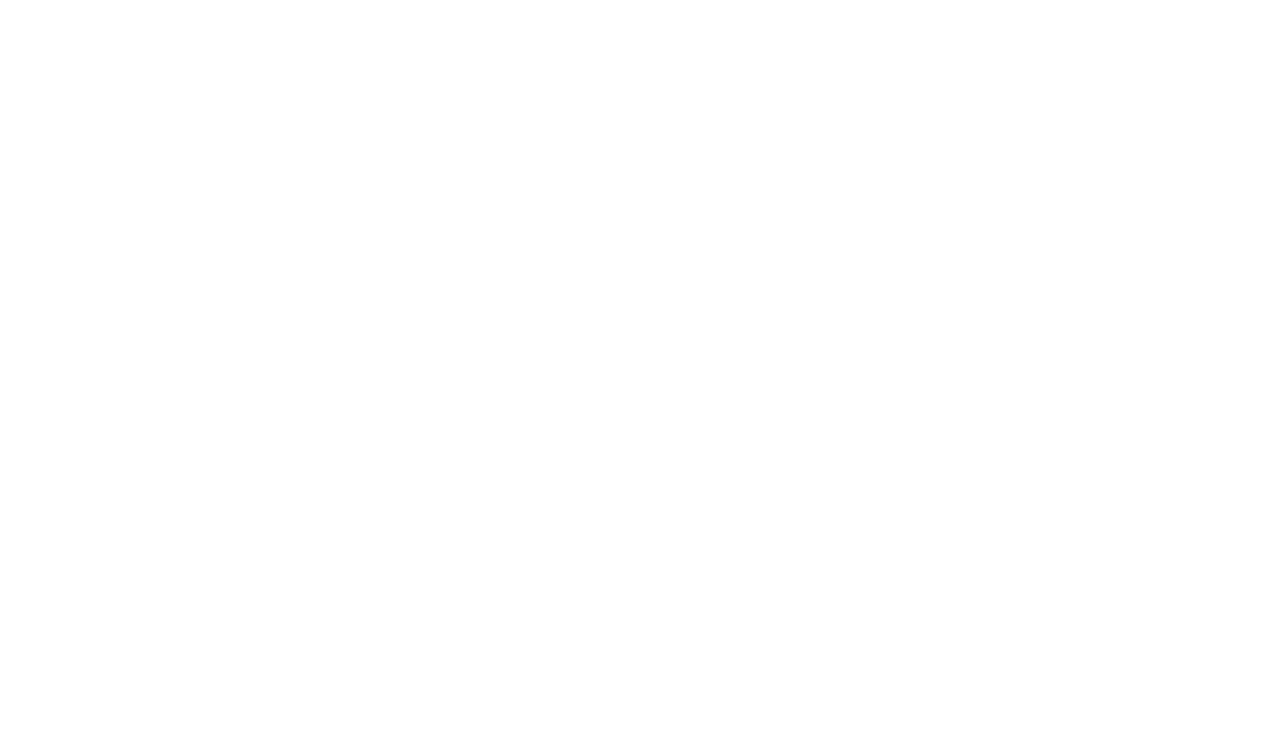
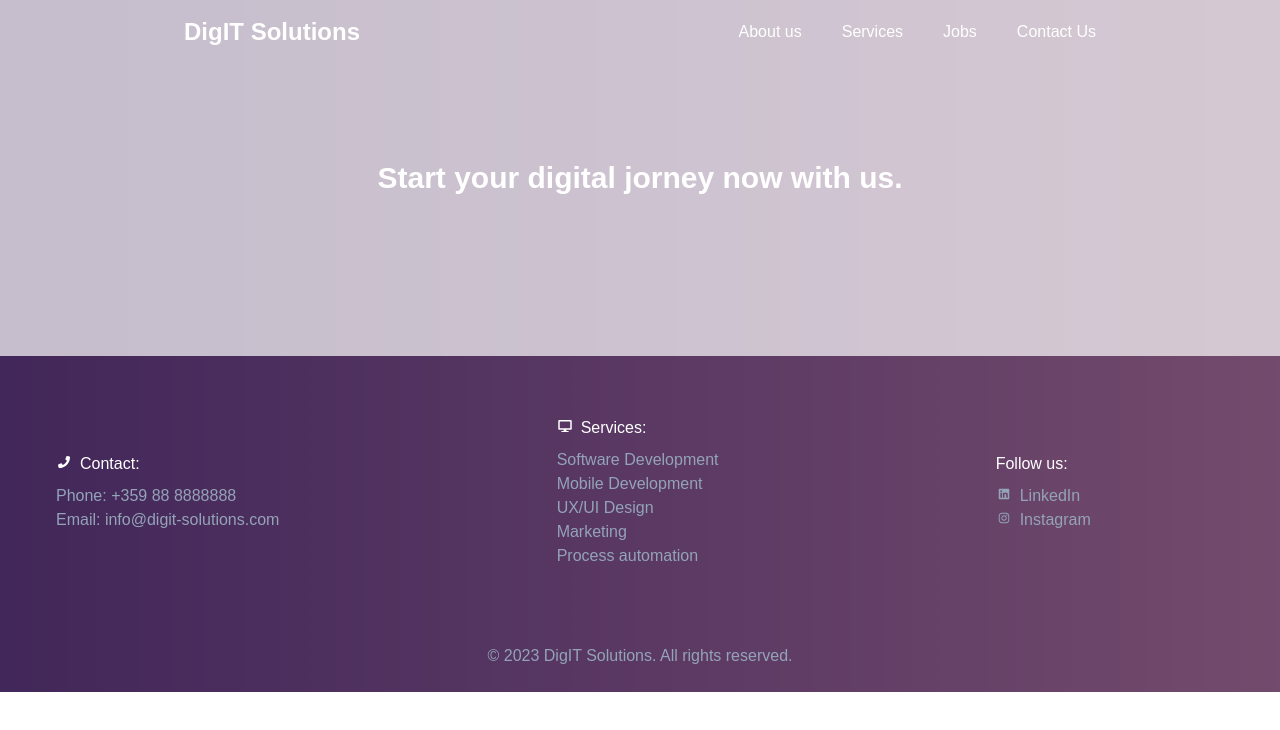
Before and after one commit to tyordanovv/DigIT, a React (Create React App) app: page /projects in a window 1280 px wide. Before the commit this address had no page. Shown: the top 730 px of the page. Built offline with nearby package versions, Linux system fonts and the light colour scheme.

Commit message:
Fixed header
fixed issue with absolute value in header

```diff
--- a/src/App.js
+++ b/src/App.js
@@ -5,7 +5,7 @@
 import React from 'react';
 import Home from './pages/Home'
 import Services from './pages/Services'
-import Jobs from './pages/Jobs'
+import Projects from './pages/Projects'
 import About from './pages/About'
 import Contact from './pages/Contact'
 
@@ -17,7 +17,7 @@
             <Route path='/' element={<Home />} />
             <Route path='/about' element={<About />} />
             <Route path='/services' element={<Services />} />
-            <Route path='/jobs' element={<Jobs />} />
+            <Route path='/projects' element={<Projects />} />
             <Route path='/contact' element={<Contact />} />
         </Routes>
       </BrowserRouter>
--- a/src/pages/Jobs.js
+++ b/src/pages/Projects.js
@@ -2,7 +2,7 @@
 import Footer from "../components/footer/Footer"
 import TextField from "../components/header/TextField"
 
-function Jobs() {
+function Projects() {
     return(
         <dev>
             <NavBar />
@@ -12,4 +12,4 @@
     )
 }
 
-export default Jobs
+export default Projects;
```
